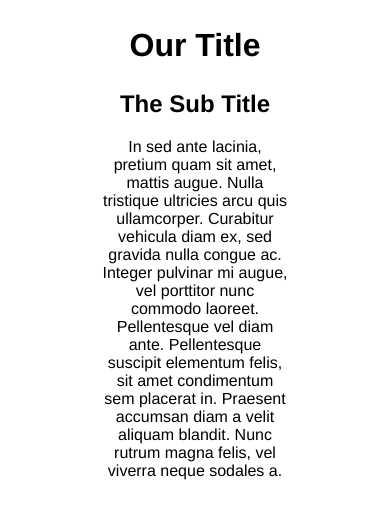
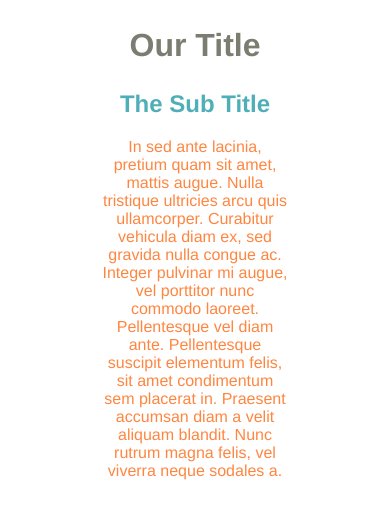
Before and after one commit to drichcodes/font-colors-starter, a plain HTML site: page index.html in a window 390 px wide. Drawn offline with Linux system fonts and the light colour scheme.

Commit message:
Added text colors for mobile layout

```diff
--- a/css/main.css
+++ b/css/main.css
@@ -11,8 +11,15 @@ section {
 
 h1 {
   font-size: 2em;
+  color: #7b7d70;
 }
 
 h2 {
   font-size: 1.5em;
+  color: #4eafb8;
 }
+
+p {
+  font-size: 1em;
+  color: #ff8641;
+}
```
